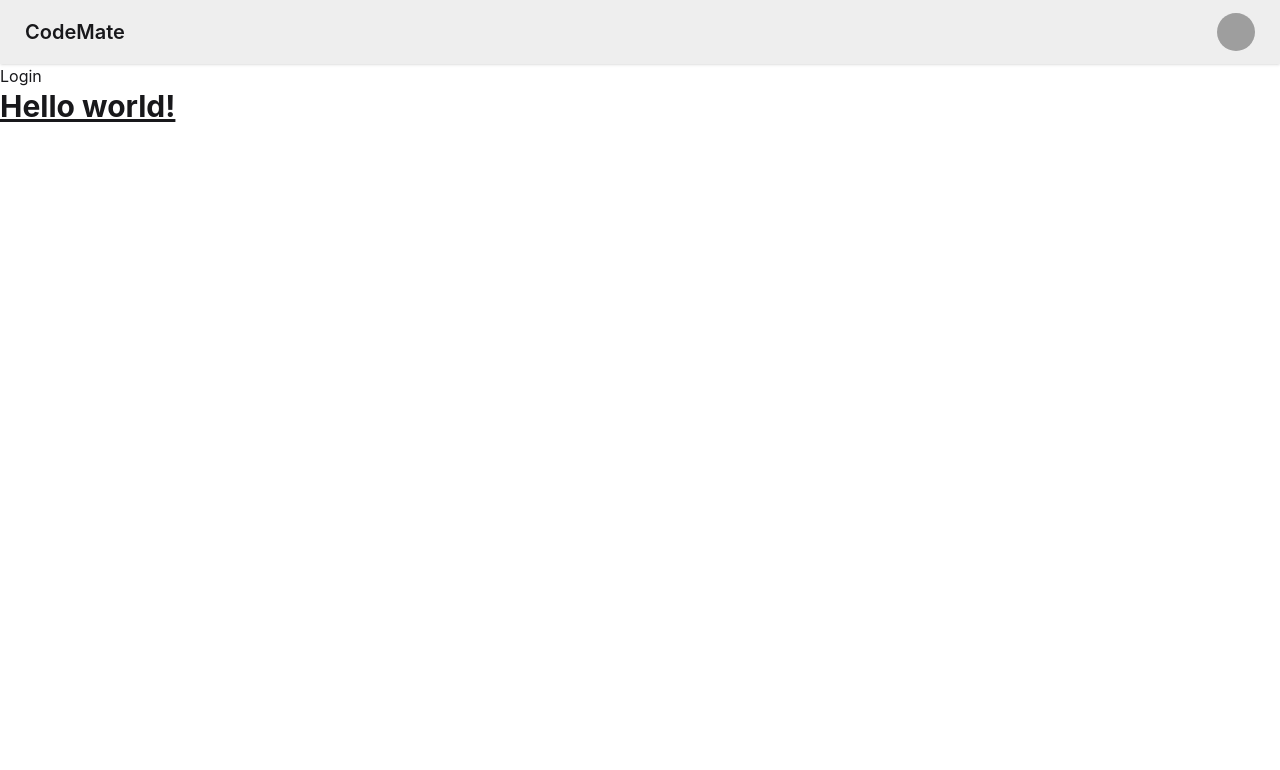
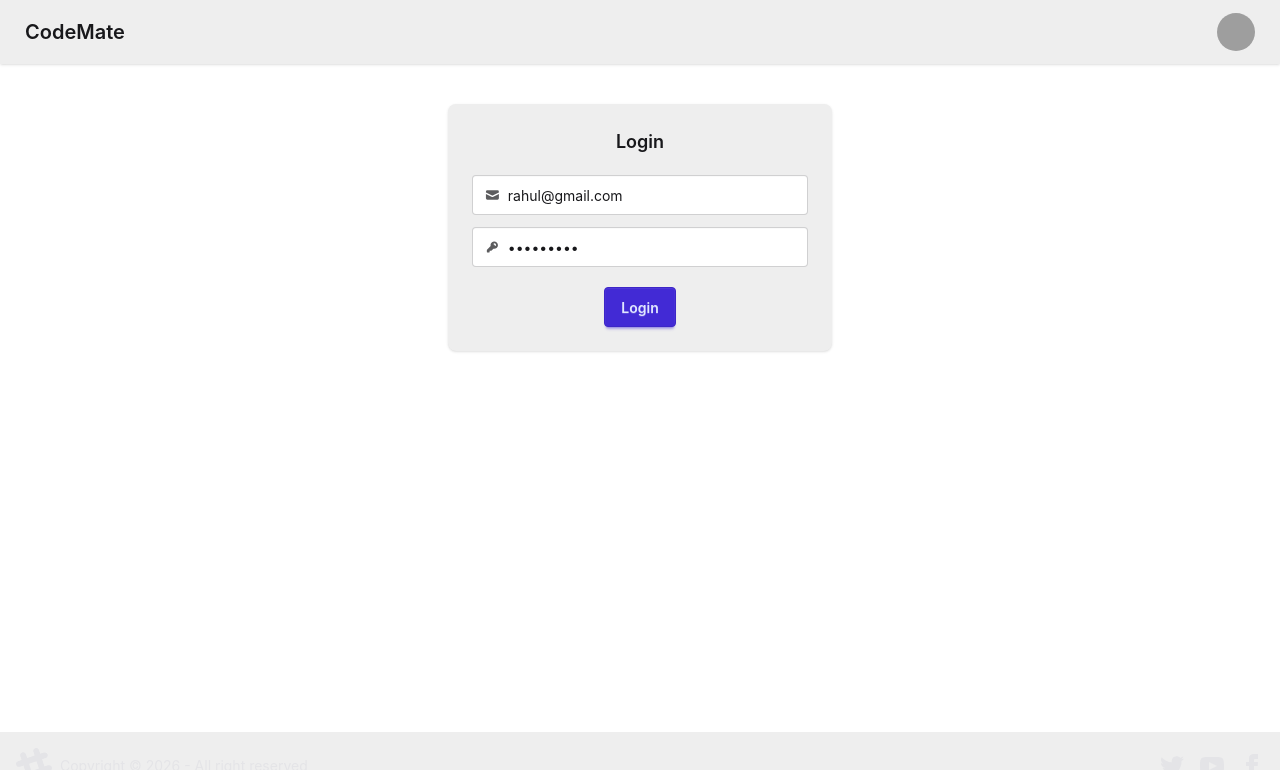
Before and after one commit to srivastavarahul442/codemate-web, a React (Vite) app: page /login in a window 1280 px wide. Shown: the top 770 px of the page. Built offline with nearby package versions, Linux system fonts and the light colour scheme; grey boxes are pictures that could not be loaded.

Commit message:
fix cors issue

```diff
--- a/package.json
+++ b/package.json
@@ -10,9 +10,12 @@
     "preview": "vite preview"
   },
   "dependencies": {
+    "@reduxjs/toolkit": "^2.12.0",
     "@tailwindcss/vite": "^4.3.0",
+    "axios": "^1.16.1",
     "react": "^19.2.6",
     "react-dom": "^19.2.6",
+    "react-redux": "^9.3.0",
     "react-router-dom": "^7.16.0",
     "tailwindcss": "^4.3.0"
   },
--- a/src/App.jsx
+++ b/src/App.jsx
@@ -13,7 +13,7 @@
           </Route>
         </Routes>
       </BrowserRouter>
-      <h1 class="text-3xl font-bold underline">Hello world!</h1>
+      {/* <h1 class="text-3xl font-bold underline">Hello world!</h1> */}
     </>
   );
 }
--- a/src/Body.jsx
+++ b/src/Body.jsx
@@ -1,11 +1,13 @@
 import { Outlet } from 'react-router-dom'
 import NavBar from './NavBar'
+import Footer from './Footer'
 
 const Body = () => {
   return (
     <>
        <NavBar />
        <Outlet />
+       <Footer />
     </>
   )
 }
--- /dev/null
+++ b/src/Footer.jsx
@@ -0,0 +1,57 @@
+const Footer = () => {
+  return (
+    <footer className="footer sm:footer-horizontal bg-base-300 text-neutral-content items-center p-4 fixed bottom-0">
+      <aside className="grid-flow-col items-center">
+        <svg
+          width="36"
+          height="36"
+          viewBox="0 0 24 24"
+          xmlns="http://www.w3.org/2000/svg"
+          fillRule="evenodd"
+          clipRule="evenodd"
+          className="fill-current"
+        >
+          <path d="M22.672 15.226l-2.432.811.841 2.515c.33 1.019-.209 2.127-1.23 2.456-1.15.325-2.148-.321-2.463-1.226l-.84-2.518-5.013 1.677.84 2.517c.391 1.203-.434 2.542-1.831 2.542-.88 0-1.601-.564-1.86-1.314l-.842-2.516-2.431.809c-1.135.328-2.145-.317-2.463-1.229-.329-1.018.211-2.127 1.231-2.456l2.432-.809-1.621-4.823-2.432.808c-1.355.384-2.558-.59-2.558-1.839 0-.817.509-1.582 1.327-1.846l2.433-.809-.842-2.515c-.33-1.02.211-2.129 1.232-2.458 1.02-.329 2.13.209 2.461 1.229l.842 2.515 5.011-1.677-.839-2.517c-.403-1.238.484-2.553 1.843-2.553.819 0 1.585.509 1.85 1.326l.841 2.517 2.431-.81c1.02-.33 2.131.211 2.461 1.229.332 1.018-.21 2.126-1.23 2.456l-2.433.809 1.622 4.823 2.433-.809c1.242-.401 2.557.484 2.557 1.838 0 .819-.51 1.583-1.328 1.847m-8.992-6.428l-5.01 1.675 1.619 4.828 5.011-1.674-1.62-4.829z"></path>
+        </svg>
+        <p>Copyright © {new Date().getFullYear()} - All right reserved</p>
+      </aside>
+      <nav className="grid-flow-col gap-4 md:place-self-center md:justify-self-end">
+        <a>
+          <svg
+            xmlns="http://www.w3.org/2000/svg"
+            width="24"
+            height="24"
+            viewBox="0 0 24 24"
+            className="fill-current"
+          >
+            <path d="M24 4.557c-.883.392-1.832.656-2.828.775 1.017-.609 1.798-1.574 2.165-2.724-.951.564-2.005.974-3.127 1.195-.897-.957-2.178-1.555-3.594-1.555-3.179 0-5.515 2.966-4.797 6.045-4.091-.205-7.719-2.165-10.148-5.144-1.29 2.213-.669 5.108 1.523 6.574-.806-.026-1.566-.247-2.229-.616-.054 2.281 1.581 4.415 3.949 4.89-.693.188-1.452.232-2.224.084.626 1.956 2.444 3.379 4.6 3.419-2.07 1.623-4.678 2.348-7.29 2.04 2.179 1.397 4.768 2.212 7.548 2.212 9.142 0 14.307-7.721 13.995-14.646.962-.695 1.797-1.562 2.457-2.549z"></path>
+          </svg>
+        </a>
+        <a>
+          <svg
+            xmlns="http://www.w3.org/2000/svg"
+            width="24"
+            height="24"
+            viewBox="0 0 24 24"
+            className="fill-current"
+          >
+            <path d="M19.615 3.184c-3.604-.246-11.631-.245-15.23 0-3.897.266-4.356 2.62-4.385 8.816.029 6.185.484 8.549 4.385 8.816 3.6.245 11.626.246 15.23 0 3.897-.266 4.356-2.62 4.385-8.816-.029-6.185-.484-8.549-4.385-8.816zm-10.615 12.816v-8l8 3.993-8 4.007z"></path>
+          </svg>
+        </a>
+        <a>
+          <svg
+            xmlns="http://www.w3.org/2000/svg"
+            width="24"
+            height="24"
+            viewBox="0 0 24 24"
+            className="fill-current"
+          >
+            <path d="M9 8h-3v4h3v12h5v-12h3.642l.358-4h-4v-1.667c0-.955.192-1.333 1.115-1.333h2.885v-5h-3.808c-3.596 0-5.192 1.583-5.192 4.615v3.385z"></path>
+          </svg>
+        </a>
+      </nav>
+    </footer>
+  );
+};
+
+export default Footer;
--- a/src/Login.jsx
+++ b/src/Login.jsx
@@ -1,9 +1,111 @@
-
+import axios from "axios";
+import { useState } from "react";
 
 const Login = () => {
+  const [emailId, setEmailId] = useState("rahul@gmail.com");
+  const [password, setPassword] = useState("Rahul@123");
+
+  const login = async () => {
+    try {
+      const res = await axios.post("http://localhost:7070/login", {
+        emailId,
+        password,
+      }, {
+        withCredentials: true
+      });
+      console.log(res)
+    } catch (err) {
+      console.error(err);
+    }
+  };
+
   return (
-    <div>Login</div>
-  )
-}
+    <div className="flex justify-center my-10">
+      <div className="card bg-base-300 w-96 shadow-sm">
+        <div className="card-body">
+          <h2 className="card-title justify-center">Login</h2>
+          <div>
+            {/* <label className="input input-bordered flex items-center gap-2 my-3 w-full">
+              <svg
+                xmlns="http://www.w3.org/2000/svg"
+                viewBox="0 0 16 16"
+                fill="currentColor"
+                className="h-4 w-4 opacity-70"
+              >
+                <path d="M8 8a3 3 0 1 0 0-6 3 3 0 0 0 0 6ZM12.735 14c.618 0 1.093-.561.872-1.139a6.002 6.002 0 0 0-11.215 0c-.22.578.254 1.139.872 1.139h9.47Z" />
+              </svg>
+              <input
+                type="text"
+                className="grow"
+                placeholder="First Name"
+                // value={firstName}
+                // onChange={(e) => setFirstName(e.target.value)}
+              />
+            </label>
+            <label className="input input-bordered flex items-center gap-2 my-3 w-full">
+              <svg
+                xmlns="http://www.w3.org/2000/svg"
+                viewBox="0 0 16 16"
+                fill="currentColor"
+                className="h-4 w-4 opacity-70"
+              >
+                <path d="M8 8a3 3 0 1 0 0-6 3 3 0 0 0 0 6ZM12.735 14c.618 0 1.093-.561.872-1.139a6.002 6.002 0 0 0-11.215 0c-.22.578.254 1.139.872 1.139h9.47Z" />
+              </svg>
+              <input
+                type="text"
+                className="grow"
+                placeholder="Last Name"
+                // value={lastName}
+                // onChange={(e) => setLastName(e.target.value)}
+              />
+            </label> */}
+            <label className="input input-bordered flex items-center gap-2 my-3 w-full">
+              <svg
+                xmlns="http://www.w3.org/2000/svg"
+                viewBox="0 0 16 16"
+                fill="currentColor"
+                className="h-4 w-4 opacity-70"
+              >
+                <path d="M2.5 3A1.5 1.5 0 0 0 1 4.5v.793c.026.009.051.02.076.032L7.674 8.51c.206.1.446.1.652 0l6.598-3.185A.755.755 0 0 1 15 5.293V4.5A1.5 1.5 0 0 0 13.5 3h-11Z" />
+                <path d="M15 6.954 8.978 9.86a2.25 2.25 0 0 1-1.956 0L1 6.954V11.5A1.5 1.5 0 0 0 2.5 13h11a1.5 1.5 0 0 0 1.5-1.5V6.954Z" />
+              </svg>
+              <input
+                type="text"
+                className="grow"
+                placeholder="Email"
+                value={emailId}
+                onChange={(e) => setEmailId(e.target.value)}
+              />
+            </label>
+            <label className="input input-bordered flex items-center gap-2 my-3 w-full">
+              <svg
+                xmlns="http://www.w3.org/2000/svg"
+                viewBox="0 0 16 16"
+                fill="currentColor"
+                className="h-4 w-4 opacity-70"
+              >
+                <path
+                  fillRule="evenodd"
+                  d="M14 6a4 4 0 0 1-4.899 3.899l-1.955 1.955a.5.5 0 0 1-.353.146H5v1.5a.5.5 0 0 1-.5.5h-2a.5.5 0 0 1-.5-.5v-2.293a.5.5 0 0 1 .146-.353l3.955-3.955A4 4 0 1 1 14 6Zm-4-2a.75.75 0 0 0 0 1.5.5.5 0 0 1 .5.5.75.75 0 0 0 1.5 0 2 2 0 0 0-2-2Z"
+                  clipRule="evenodd"
+                />
+              </svg>
+              <input
+                type="password"
+                className="grow"
+                placeholder="Password"
+                value={password}
+                onChange={(e) => setPassword(e.target.value)}
+              />
+            </label>
+          </div>
+          <div className="card-actions justify-center">
+            <button className="btn btn-primary" onClick={login}>Login</button>
+          </div>
+        </div>
+      </div>
+    </div>
+  );
+};
 
-export default Login
+export default Login;
```
Also changed, not shown: 1 other file (tests, documents, lock files or other folders).
